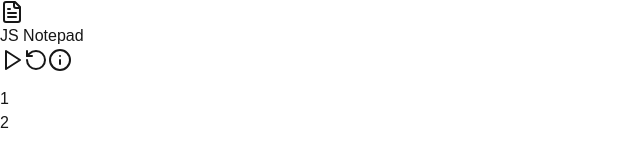
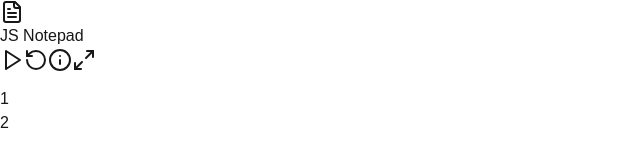
Before and after one commit to Ashif091/Js-notepad-online_compiler, a Next.js app: page / in a window 1280 px wide. Shown: the top 160 px of the page, without its empty margins (0-640 px from the left). Built offline with nearby package versions, Linux system fonts and the light colour scheme.

Commit message:
feat : full screen mode

```diff
--- a/src/app/page.tsx
+++ b/src/app/page.tsx
@@ -4,7 +4,7 @@ import {useState, useEffect} from "react"
 import axios from "axios"
 import TextEditor from "./components/TextEditor"
 import Console from "./components/Console"
-import {Play, RotateCcw, FileText, Info} from "lucide-react" // Import icons
+import {Play, RotateCcw, FileText, Info, Minimize2, Maximize2} from "lucide-react" // Import icons
 import {
   Tooltip,
   TooltipContent,
@@ -21,6 +21,7 @@ export default function Home() {
   const [errorLine, setErrorLine] = useState<number | null>(null)
   const [showConsole, setShowConsole] = useState<boolean>(false)
   const [showSettings, setShowSettings] = useState<boolean>(false)
+  const [isFullScreen, setIsFullScreen] = useState<boolean>(false);
 
   // Load code from localStorage on initial client-side render
   useEffect(() => {
@@ -79,6 +80,22 @@ export default function Home() {
     setErrorLine(null)
     setShowConsole(false)
   }
+  const toggleFullScreen = () => {
+    const elem = document.documentElement; // Get the root element (html)
+    if (!document.fullscreenElement) {
+      // Enter full-screen mode
+      if (elem.requestFullscreen) {
+        elem.requestFullscreen();
+        setIsFullScreen(true);
+      }
+    } else {
+      // Exit full-screen mode
+      if (document.exitFullscreen) {
+        document.exitFullscreen();
+        setIsFullScreen(false);
+      }
+    }
+  };
 
   return (
     <div className="flex flex-col min-h-screen bg-gray-900 text-white">
@@ -137,13 +154,30 @@ export default function Home() {
               </TooltipContent>
             </Tooltip>
           </TooltipProvider>
+          <button
+            onClick={toggleFullScreen}
+            className="p-2 text-white rounded transition duration-200"
+            aria-label="Toggle Fullscreen"
+          >
+            {isFullScreen ? (
+              <Minimize2 className="w-4 h-4" />
+            ) : (
+              <Maximize2 className="w-4 h-4" />
+            )}
+          </button>
         </div>
       </header>
 
       {/* Main Content */}
       <main className="flex flex-1 space-x-4 cust-scroll">
         {/* Text Editor */}
-        <TextEditor code={code} setCode={setCode} setOutput={setOutput} errorLine={errorLine} setShowConsole={setShowConsole} />
+        <TextEditor
+          code={code}
+          setCode={setCode}
+          setOutput={setOutput}
+          errorLine={errorLine}
+          setShowConsole={setShowConsole}
+        />
 
         {/* Console Output */}
         {showConsole && (
```
